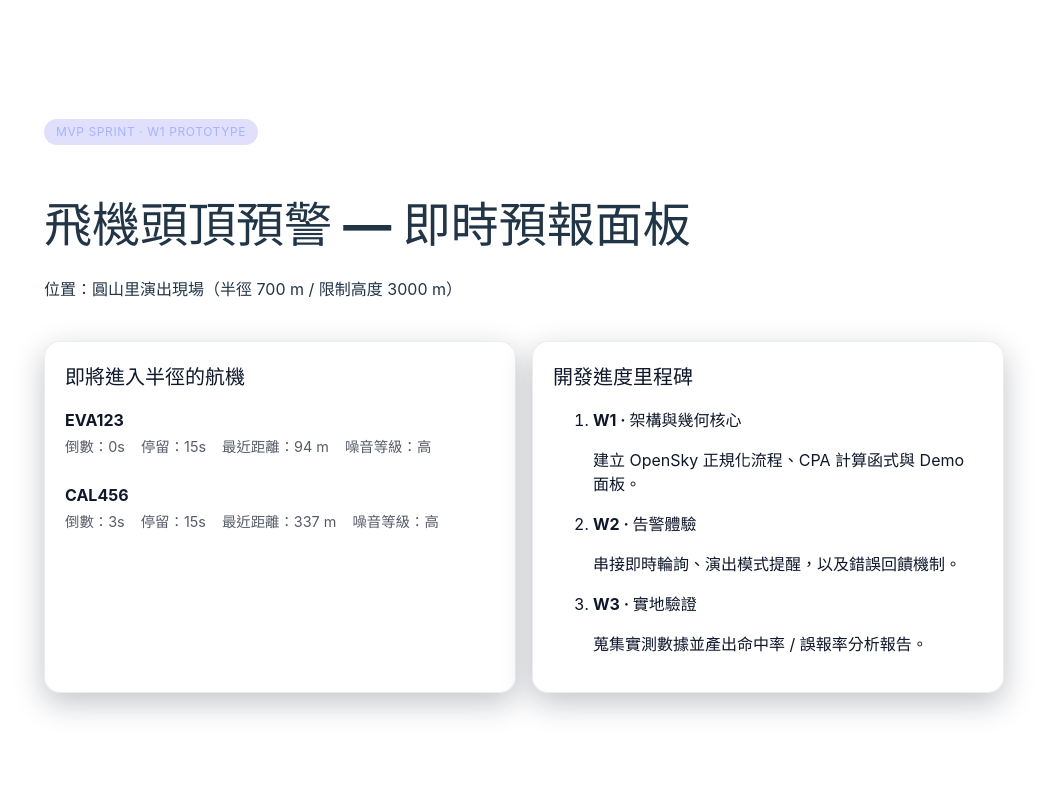
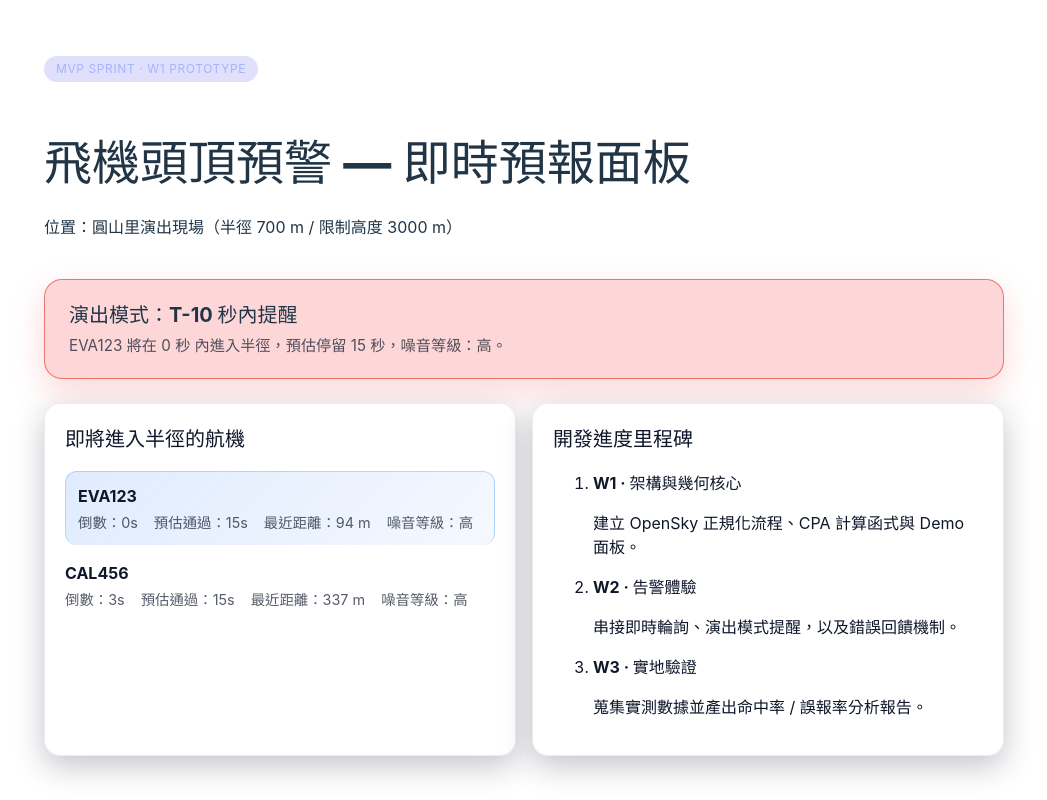
Before and after one commit to Bruce1986/airplane_notify, a React (Vite) app in the folder web/: page / in a window 1280 px wide. Shown: the whole page, without its empty margins (116-1163 px from the left). Built offline with nearby package versions, Linux system fonts and the light colour scheme.

Commit message:
feat: add stage-aware alert banner

```diff
--- a/web/src/App.css
+++ b/web/src/App.css
@@ -73,6 +73,80 @@
   color: #a5b4fc;
 }
 
+.alert-banner {
+  border-radius: 18px;
+  padding: 1.25rem 1.5rem;
+  border: 1px solid transparent;
+  display: flex;
+  flex-direction: column;
+  gap: 0.35rem;
+  transition: background-color 0.25s ease, border-color 0.25s ease,
+    box-shadow 0.25s ease;
+}
+
+.alert-banner h2 {
+  margin: 0;
+  font-size: 1.25rem;
+}
+
+.alert-banner p {
+  margin: 0;
+  font-size: 0.95rem;
+  color: rgba(226, 232, 240, 0.85);
+}
+
+.alert-stage-idle {
+  background: rgba(148, 163, 184, 0.14);
+  border-color: rgba(148, 163, 184, 0.28);
+}
+
+.alert-stage-monitor {
+  background: rgba(59, 130, 246, 0.16);
+  border-color: rgba(96, 165, 250, 0.45);
+}
+
+.alert-stage-warning {
+  background: rgba(234, 179, 8, 0.22);
+  border-color: rgba(234, 179, 8, 0.5);
+  box-shadow: 0 8px 24px rgba(234, 179, 8, 0.2);
+}
+
+.alert-stage-critical,
+.alert-stage-active {
+  background: rgba(248, 113, 113, 0.25);
+  border-color: rgba(248, 113, 113, 0.6);
+  box-shadow: 0 12px 32px rgba(248, 113, 113, 0.28);
+}
+
+.alert-stage-active {
+  box-shadow: 0 0 0 2px rgba(248, 113, 113, 0.3),
+    0 16px 40px rgba(248, 113, 113, 0.35);
+}
+
+.pass-item--primary {
+  border-radius: 12px;
+  padding: 0.75rem;
+  border: 1px solid rgba(96, 165, 250, 0.4);
+  background: linear-gradient(
+    135deg,
+    rgba(59, 130, 246, 0.16),
+    rgba(59, 130, 246, 0.05)
+  );
+  border-bottom: none;
+  margin-bottom: 0.25rem;
+}
+
+.pass-item--active {
+  border-color: rgba(248, 113, 113, 0.6);
+  background: linear-gradient(
+    135deg,
+    rgba(248, 113, 113, 0.18),
+    rgba(252, 165, 165, 0.1)
+  );
+  border-bottom: none;
+  margin-bottom: 0.25rem;
+}
+
 @media (prefers-color-scheme: light) {
   .card {
     background: rgba(255, 255, 255, 0.9);
@@ -83,4 +157,29 @@
   .pass-meta {
     color: rgba(15, 23, 42, 0.7);
   }
+
+  .alert-banner p {
+    color: rgba(15, 23, 42, 0.72);
+  }
+
+  .alert-stage-idle {
+    background: rgba(148, 163, 184, 0.2);
+    border-color: rgba(148, 163, 184, 0.45);
+  }
+
+  .alert-stage-monitor {
+    background: rgba(59, 130, 246, 0.18);
+    border-color: rgba(37, 99, 235, 0.45);
+  }
+
+  .alert-stage-warning {
+    background: rgba(250, 204, 21, 0.28);
+    border-color: rgba(217, 119, 6, 0.5);
+  }
+
+  .alert-stage-critical,
+  .alert-stage-active {
+    background: rgba(248, 113, 113, 0.28);
+    border-color: rgba(220, 38, 38, 0.55);
+  }
 }
--- a/web/src/App.tsx
+++ b/web/src/App.tsx
@@ -1,6 +1,7 @@
 import { startTransition, useEffect, useState } from 'react'
 import './App.css'
 import { processPassEvents } from './lib/pass-processing'
+import { evaluateAlertStatus } from './lib/alerting'
 import { demoSite, sampleStateVectors } from './sample-data'
 import type { PassEvent } from './lib/types'
 
@@ -37,22 +38,35 @@ export default function App() {
         </p>
       </header>
 
+      <AlertBanner passes={demoPasses} />
+
       <div className="dashboard-grid">
         <section className="card">
           <h2>即將進入半徑的航機</h2>
           <ul className="pass-list">
             {demoPasses.length === 0 && <li>目前沒有預警中的航機。</li>}
-            {demoPasses.map((event) => (
-              <li key={event.plane.id} className="pass-item">
+            {demoPasses.map((event, index) => {
+              const isActive = event.eta <= 0
+              const etaLabel = isActive ? '通過中' : `倒數：${formatSeconds(event.eta)}`
+              const durationLabel = isActive
+                ? `剩餘：${formatSeconds(event.duration)}`
+                : `預估通過：${formatSeconds(event.duration)}`
+              const classNames = ['pass-item']
+              if (index === 0) classNames.push('pass-item--primary')
+              if (isActive) classNames.push('pass-item--active')
+
+              return (
+                <li key={event.plane.id} className={classNames.join(' ')}>
                   <strong>{event.plane.callsign ?? event.plane.id}</strong>
                   <div className="pass-meta">
-                  <span>倒數：{formatSeconds(event.eta)}</span>
-                  <span>停留：{formatSeconds(event.duration)}</span>
+                    <span>{etaLabel}</span>
+                    <span>{durationLabel}</span>
                     <span>最近距離：{formatDistance(event.dmin)}</span>
                     <span>噪音等級：{formatLevel(event.level)}</span>
                   </div>
                 </li>
-            ))}
+              )
+            })}
           </ul>
         </section>
         <section className="card">
@@ -76,3 +90,19 @@ export default function App() {
     </div>
   )
 }
+
+interface AlertBannerProps {
+  passes: PassEvent[]
+}
+
+function AlertBanner({ passes }: AlertBannerProps) {
+  const primary = passes[0] ?? null
+  const status = evaluateAlertStatus(primary)
+
+  return (
+    <section className={`alert-banner alert-stage-${status.stage}`}>
+      <h2>{status.title}</h2>
+      <p>{status.message}</p>
+    </section>
+  )
+}
--- /dev/null
+++ b/web/src/lib/alerting.ts
@@ -0,0 +1,106 @@
+import type { PassEvent } from './types'
+
+export type AlertStage = 'idle' | 'monitor' | 'warning' | 'critical' | 'active'
+
+export interface AlertThresholds {
+  warning: number
+  critical: number
+}
+
+export interface AlertStatus {
+  stage: AlertStage
+  title: string
+  message: string
+  event: PassEvent | null
+}
+
+const DEFAULT_THRESHOLDS: AlertThresholds = {
+  warning: 30,
+  critical: 10
+}
+
+export function evaluateAlertStatus(
+  event: PassEvent | null,
+  thresholds: AlertThresholds = DEFAULT_THRESHOLDS
+): AlertStatus {
+  const normalized = normalizeThresholds(thresholds)
+  const stage = determineStage(event, normalized)
+  const { title, message } = describeStage(stage, event)
+  return {
+    stage,
+    title,
+    message,
+    event
+  }
+}
+
+function normalizeThresholds(thresholds: AlertThresholds): AlertThresholds {
+  const warning = Math.max(0, thresholds.warning)
+  const critical = Math.max(0, thresholds.critical)
+  if (warning < critical) {
+    return { warning: critical, critical }
+  }
+  return { warning, critical }
+}
+
+function determineStage(
+  event: PassEvent | null,
+  thresholds: AlertThresholds
+): AlertStage {
+  if (!event) return 'idle'
+  if (event.eta <= 0) return 'active'
+  if (event.eta <= thresholds.critical) return 'critical'
+  if (event.eta <= thresholds.warning) return 'warning'
+  return 'monitor'
+}
+
+function describeStage(stage: AlertStage, event: PassEvent | null) {
+  if (!event) {
+    return {
+      title: '目前沒有預警中的航機',
+      message: '等待 OpenSky 更新。'
+    }
+  }
+
+  const planeName = event.plane.callsign ?? event.plane.id
+  const etaText = formatSeconds(event.eta)
+  const durationText = formatSeconds(event.duration)
+  const levelText = event.level ?? '預估中'
+
+  if (stage === 'active') {
+    return {
+      title: '注意：飛機正在通過！',
+      message: `${planeName} 剩餘約 ${durationText} 離開半徑，噪音等級：${levelText}。`
+    }
+  }
+
+  if (stage === 'critical') {
+    return {
+      title: '演出模式：T-10 秒內提醒',
+      message: `${planeName} 將在 ${etaText} 內進入半徑，預估停留 ${durationText}，噪音等級：${levelText}。`
+    }
+  }
+
+  if (stage === 'warning') {
+    return {
+      title: '提醒：T-30 秒內有航機靠近',
+      message: `${planeName} 約 ${etaText} 後接近，預估通過 ${durationText}，噪音等級：${levelText}。`
+    }
+  }
+
+  return {
+    title: '預警：航機即將進入觀測半徑',
+    message: `${planeName} 約 ${etaText} 後進入，預估通過 ${durationText}。`
+  }
+}
+
+function formatSeconds(value: number): string {
+  const rounded = Math.round(Math.max(0, value))
+  return `${rounded} 秒`
+}
+
+export const __testables = {
+  determineStage,
+  normalizeThresholds,
+  formatSeconds
+}
```
Also changed, not shown: 2 other files (tests, documents, lock files or other folders). Lines whose indentation alone changed are shown as unchanged.
